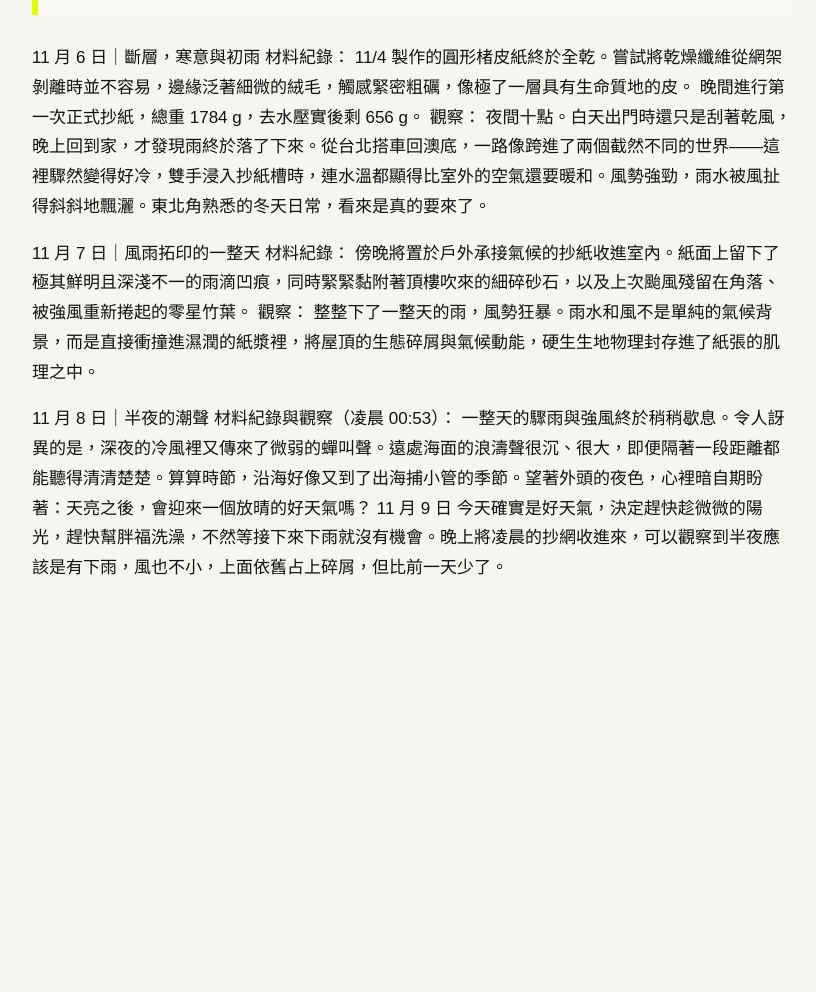
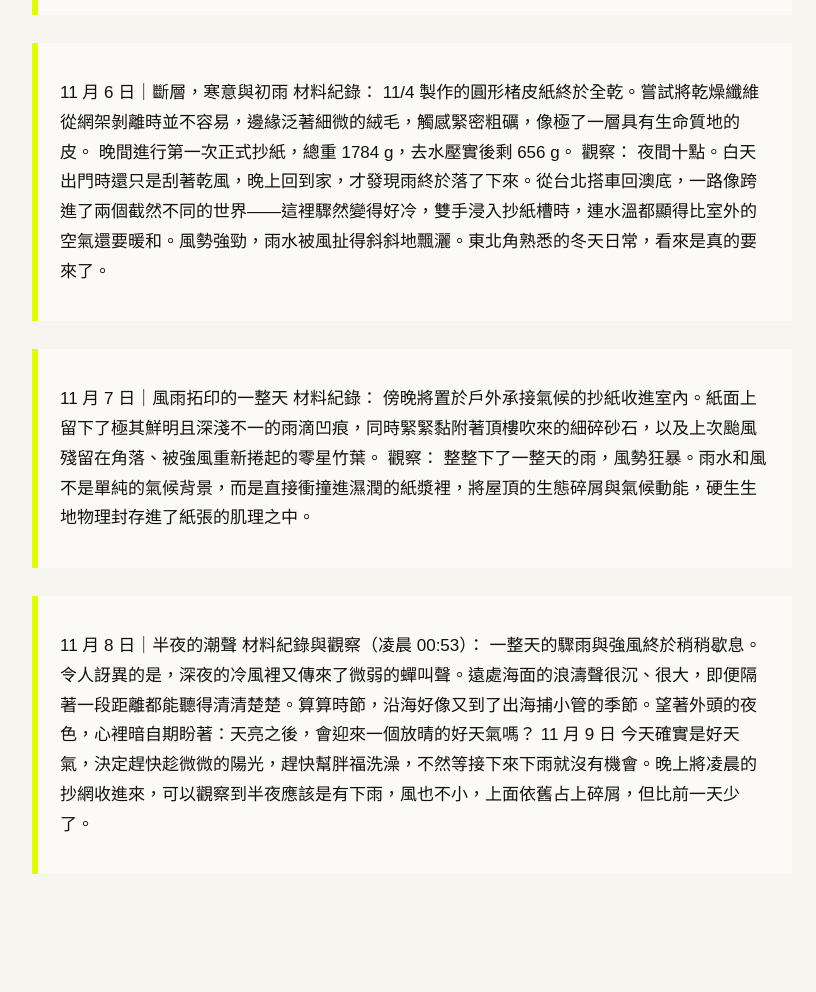
Before and after one commit to yunjiajang/fieldworkarchive, a Jekyll site: the page built from weeks/week-08.md, in a window 1280 px wide. Shown: the part 2788-3780 px from the top of the page, without its empty margins (48-864 px from the left). Built offline with Jekyll 4.4.1, drawn with Linux system fonts in a browser that asks for light colours; before the commit the page ends 3478 px from its top, so only the background shows below that.

```diff
--- a/weeks/week-08.md
+++ b/weeks/week-08.md
@@ -19,32 +19,32 @@ permalink: /weeks/week-08/
 【配方與重量基準】
 楮皮漿 30 g ＋ 水 1505 g
 11/6 總重 1784 g，去水後剩 656 g（第一次抄紙）
-11 月 4 日｜夜，涼風與試樣
+> 11 月 4 日｜夜，涼風與試樣
 材料紀錄：黃色竹漿 25 g，加水適量，攪拌轉動十圈。使用圓形篩網，取第一次浸泡 30 g 楮皮漿製作兩張紙後的殘漿進行成形。
 觀察：
 夜裡約八點四十六分，空氣涼爽，濕度不高。奇妙的是，入夜後竟還能聽見蟬鳴。心想著：明天會是好天氣嗎？今晚大概是不會下雨了。
-11 月 5 日｜日光、厚度與等待
+> 11 月 5 日｜日光、厚度與等待
 材料紀錄：
 午後：昨天的平版試樣到了下午已完全乾燥；但圓形篩網上的纖維較厚，依舊蓄著水分未乾。
 晚間 19:05：檢查昨日的黃色竹漿，發現成紙質地偏薄。決定將剩餘的竹漿全數傾入篩網中重新加厚。
 觀察：
 上午透出淡淡的薄陽。胖福在陽台曬著微光，睡得很是舒服；我也貪戀這種涼爽中帶著些許日照的體感。垃圾車剛走過的夜裡，空氣依舊清涼，夜蟬依舊在鳴唱。母親昨天在電話裡才叨念著接下來幾天會變天下雨，但庭院裡始終還沒迎來雨水。
 
-11 月 6 日｜斷層，寒意與初雨
+> 11 月 6 日｜斷層，寒意與初雨
 材料紀錄：
 11/4 製作的圓形楮皮紙終於全乾。嘗試將乾燥纖維從網架剝離時並不容易，邊緣泛著細微的絨毛，觸感緊密粗礪，像極了一層具有生命質地的皮。
 晚間進行第一次正式抄紙，總重 1784 g，去水壓實後剩 656 g。
 觀察：
 夜間十點。白天出門時還只是刮著乾風，晚上回到家，才發現雨終於落了下來。從台北搭車回澳底，一路像跨進了兩個截然不同的世界——這裡驟然變得好冷，雙手浸入抄紙槽時，連水溫都顯得比室外的空氣還要暖和。風勢強勁，雨水被風扯得斜斜地飄灑。東北角熟悉的冬天日常，看來是真的要來了。
 
-11 月 7 日｜風雨拓印的一整天
+> 11 月 7 日｜風雨拓印的一整天
 材料紀錄：
 傍晚將置於戶外承接氣候的抄紙收進室內。紙面上留下了極其鮮明且深淺不一的雨滴凹痕，同時緊緊黏附著頂樓吹來的細碎砂石，以及上次颱風殘留在角落、被強風重新捲起的零星竹葉。
 觀察：
 整整下了一整天的雨，風勢狂暴。雨水和風不是單純的氣候背景，而是直接衝撞進濕潤的紙漿裡，將屋頂的生態碎屑與氣候動能，硬生生地物理封存進了紙張的肌理之中。
 
-11 月 8 日｜半夜的潮聲
+> 11 月 8 日｜半夜的潮聲
 材料紀錄與觀察（凌晨 00:53）：
 一整天的驟雨與強風終於稍稍歇息。令人訝異的是，深夜的冷風裡又傳來了微弱的蟬叫聲。遠處海面的浪濤聲很沉、很大，即便隔著一段距離都能聽得清清楚楚。算算時節，沿海好像又到了出海捕小管的季節。望著外頭的夜色，心裡暗自期盼著：天亮之後，會迎來一個放晴的好天氣嗎？
-11 月 9 日
+> 11 月 9 日
 今天確實是好天氣，決定趕快趁微微的陽光，趕快幫胖福洗澡，不然等接下來下雨就沒有機會。晚上將凌晨的抄網收進來，可以觀察到半夜應該是有下雨，風也不小，上面依舊占上碎屑，但比前一天少了。
```
